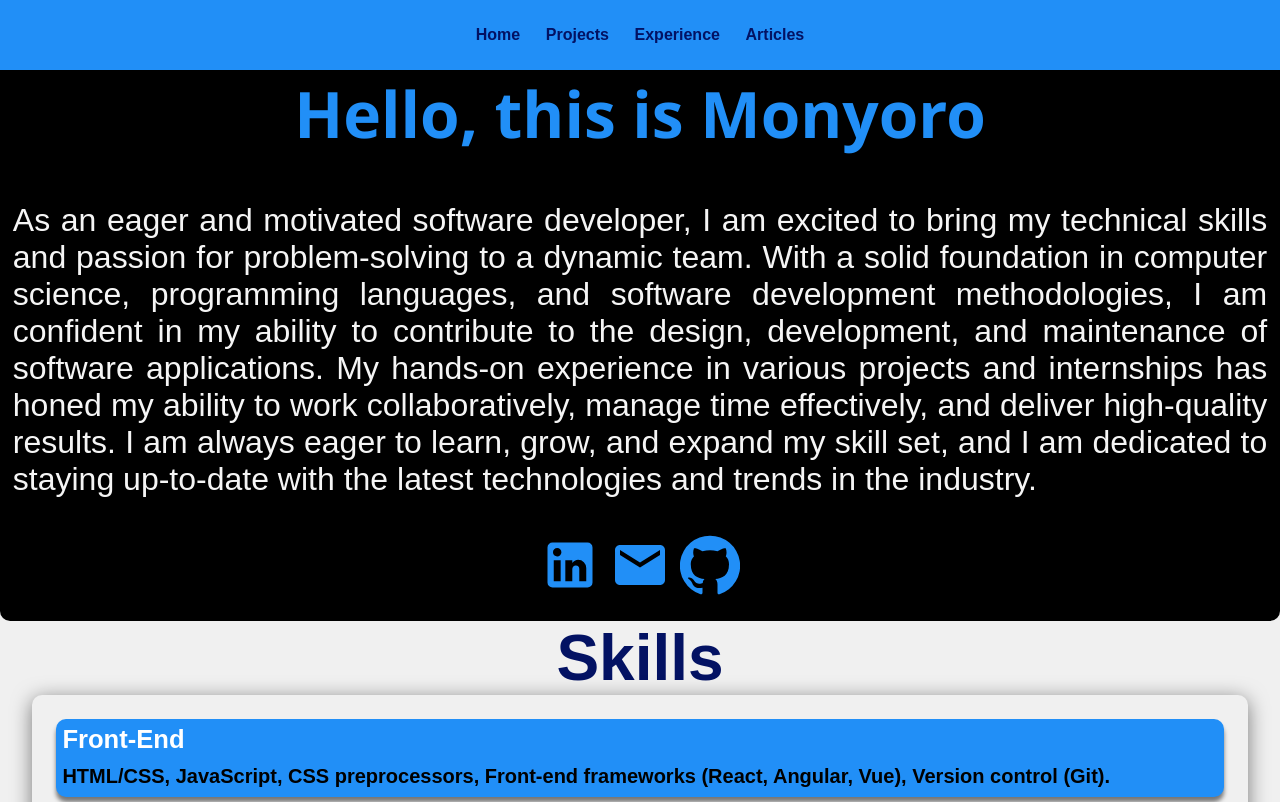
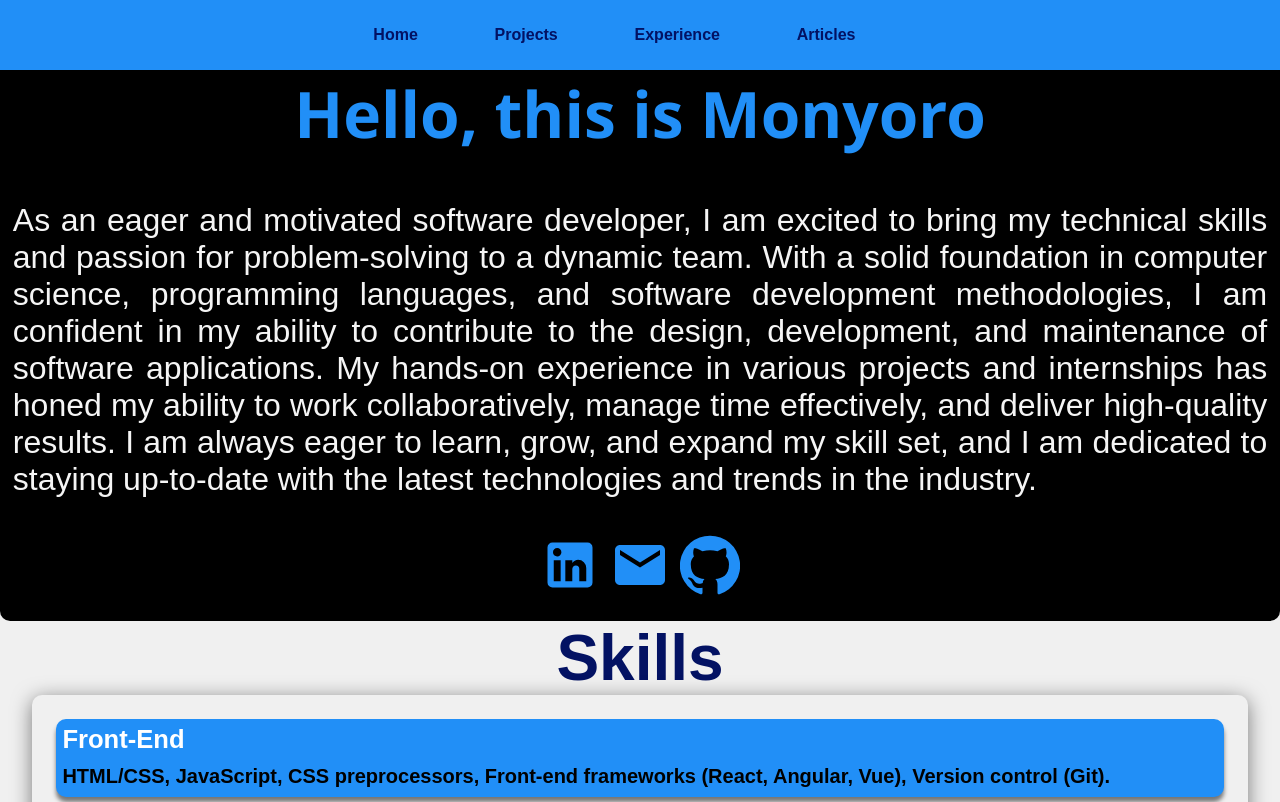
Before and after one commit to moabmo/abiud, a React (Create React App) app: page / in a window 1280 px wide. Shown: the top 802 px of the page. Built offline with nearby package versions, Linux system fonts and the light colour scheme.

Commit message:
Update Navbar.css

```diff
--- a/src/styles/Navbar.css
+++ b/src/styles/Navbar.css
@@ -10,7 +10,7 @@
     display: flex;
     align-items: center;
     justify-content: center;
-    color: white;;
+    color: white;
   }
   .navbar a:hover{
     color: yellow;
@@ -22,6 +22,8 @@
     margin: 1%;
     font-weight: bolder;
     font-weight: 900;
+      maximum-width: 20%;
+      margin-right: 5%;
 
   }
 
```
